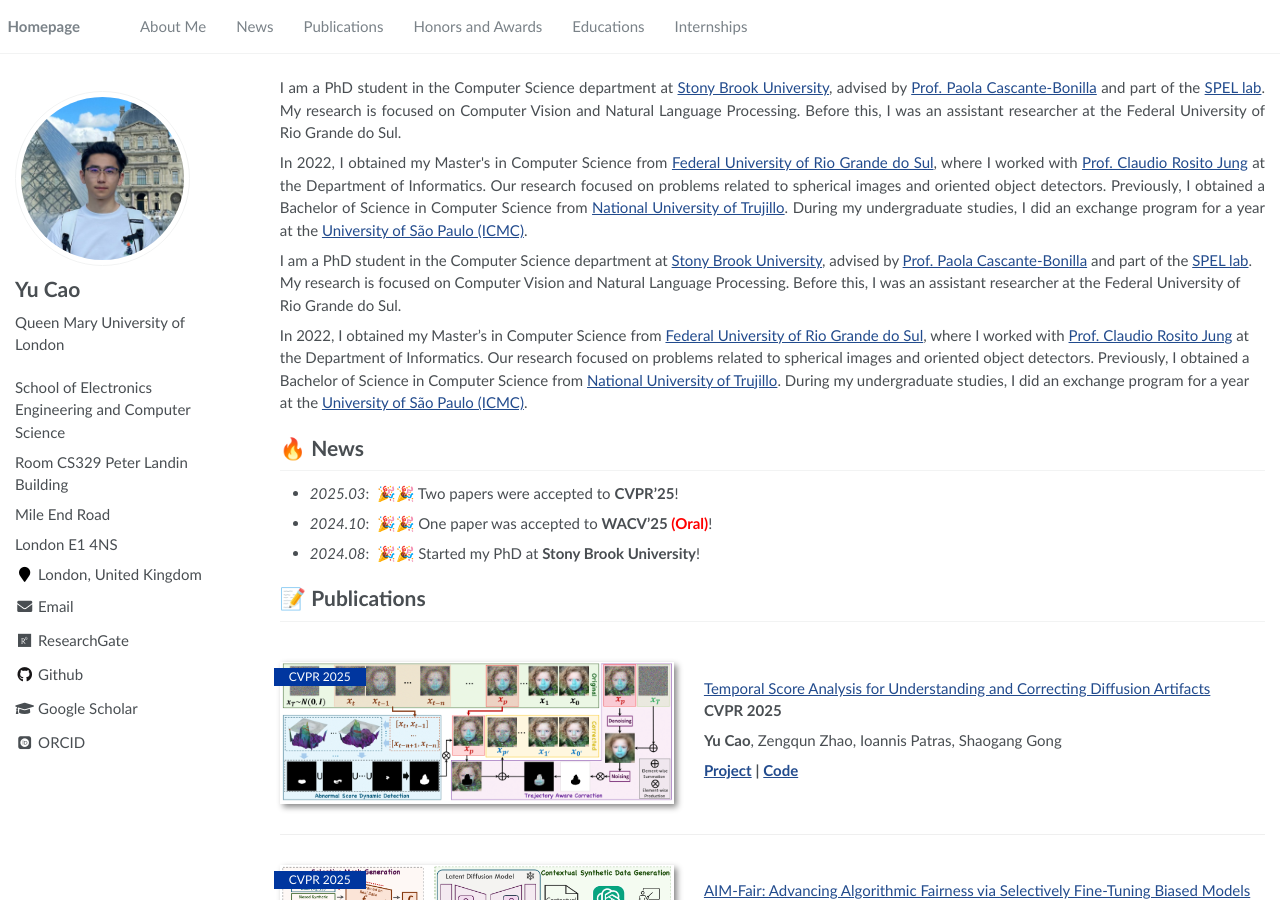
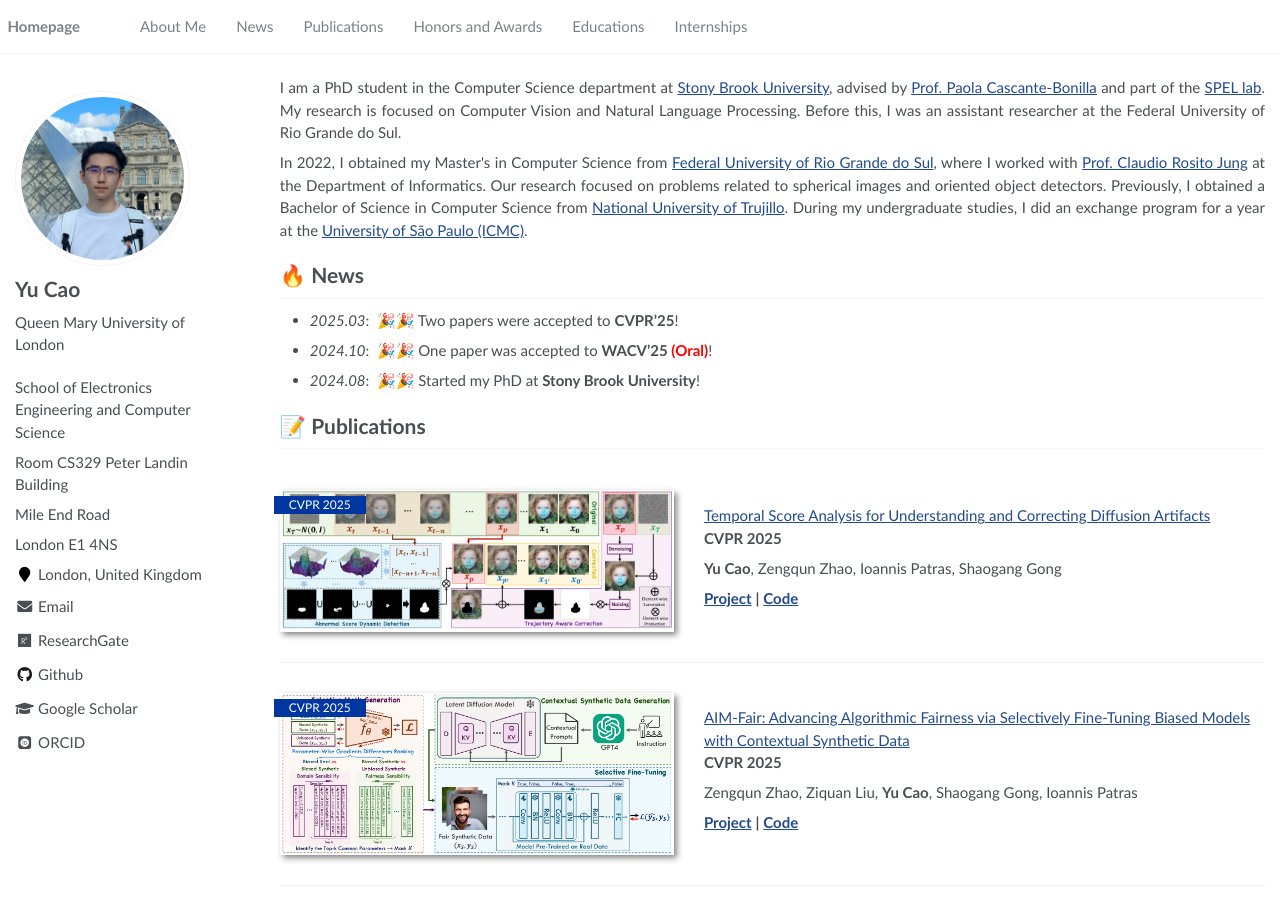
Before and after one commit to Artcs1/Artcs1.github.io, a Jekyll site: the page built from _pages/about.md, in a window 1280 px wide and 900 px high. Built offline with Jekyll 4.4.1, drawn with Linux system fonts in a browser that asks for light colours; some web fonts are replaced.

Commit message:
Update about.md

```diff
--- a/_pages/about.md
+++ b/_pages/about.md
@@ -24,10 +24,6 @@ I am a PhD student in the Computer Science department at <a href="https://www.st
 <p align="justify">
 In 2022, I obtained my Master's in Computer Science from <a href="http://www.ufrgs.br/ufrgs/inicial">Federal University of Rio Grande do Sul</a>, where I worked with <a href="https://www.inf.ufrgs.br/~crjung/">Prof. Claudio Rosito Jung</a> at the Department of Informatics. Our research focused on problems related to spherical images and oriented object detectors. Previously, I obtained a Bachelor of Science in Computer Science from <a href="https://www.unitru.edu.pe/">National University of Trujillo</a>. During my undergraduate studies, I did an exchange program for a year at the <a href="https://www.icmc.usp.br/en/">University of São Paulo (ICMC)</a>.
 </p>
-
-I am a PhD student in the Computer Science department at [Stony Brook University](https://www.stonybrook.edu/), advised by [Prof. Paola Cascante-Bonilla](https://paolacascante.com/) and part of the [SPEL lab](https://paolacascante.com/lab/). My research is focused on Computer Vision and Natural Language Processing. Before this, I was an assistant researcher at the Federal University of Rio Grande do Sul.
-
-In 2022, I obtained my Master's in Computer Science from [Federal University of Rio Grande do Sul](http://www.ufrgs.br/ufrgs/inicial), where I worked with [Prof. Claudio Rosito Jung](https://www.inf.ufrgs.br/~crjung/) at the Department of Informatics. Our research focused on problems related to spherical images and oriented object detectors. Previously, I obtained a Bachelor of Science in Computer Science from [National University of Trujillo](https://www.unitru.edu.pe/). During my undergraduate studies, I did an exchange program for a year at the [University of São Paulo (ICMC)](https://www.icmc.usp.br/en/).
 
 # 🔥 News
 - *2025.03*: &nbsp;🎉🎉 Two papers were accepted to **CVPR'25**!
```
